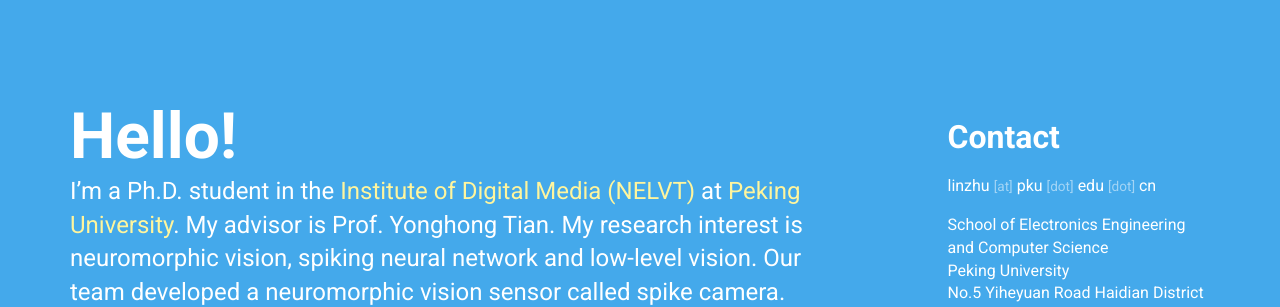
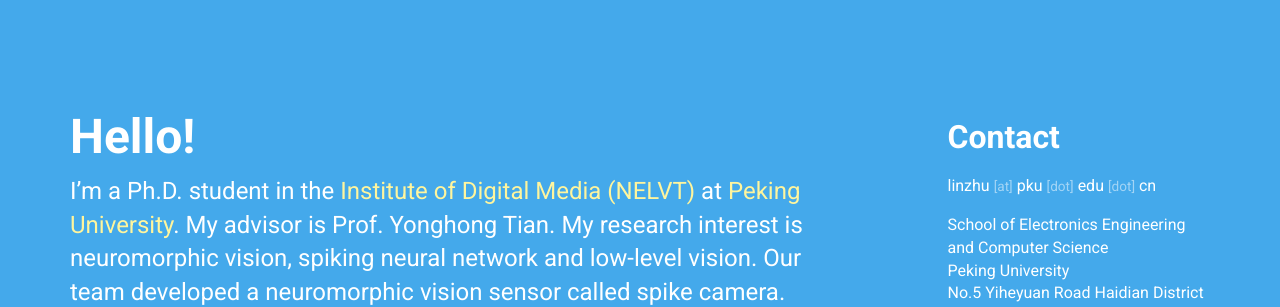
Before and after one commit to Crazyspike/home, a Jekyll site: the page built from index.html, in a window 1280 px wide. Shown: the part 127-434 px from the top of the page. Built offline with Jekyll 4.4.1, drawn with Linux system fonts in a browser that asks for light colours; nearby versions of some CDN libraries.

Commit message:
Update albertine.html

```diff
--- a/_layouts/albertine.html
+++ b/_layouts/albertine.html
@@ -77,7 +77,7 @@ It is threatened by habitat loss.
     <div class="row">
       <section class="col-md-8">
         {% if site.data.personal.intro.title %}
-          <h3 style="font-size:64px">
+          <h3 style="font-size:48px">
             {{ site.data.personal.intro.title }}
           </h3>
         {% else %}
```
